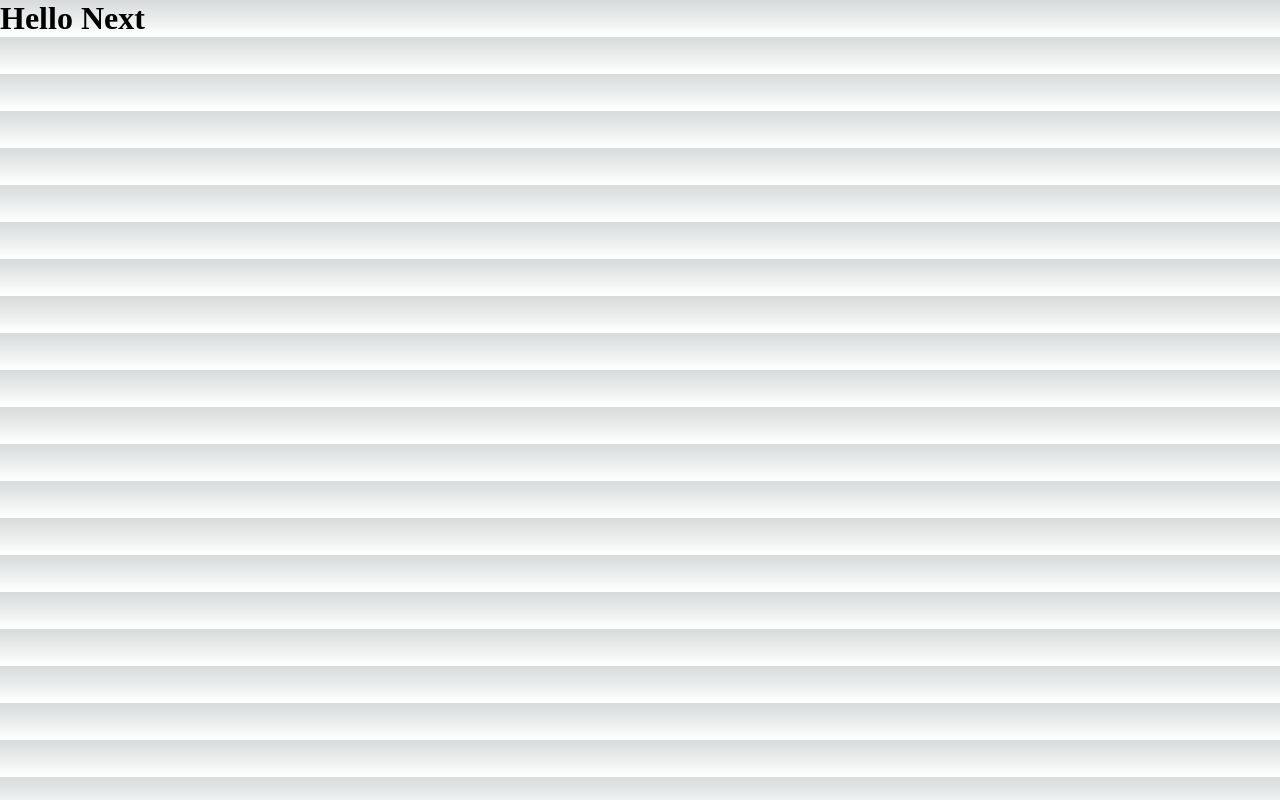
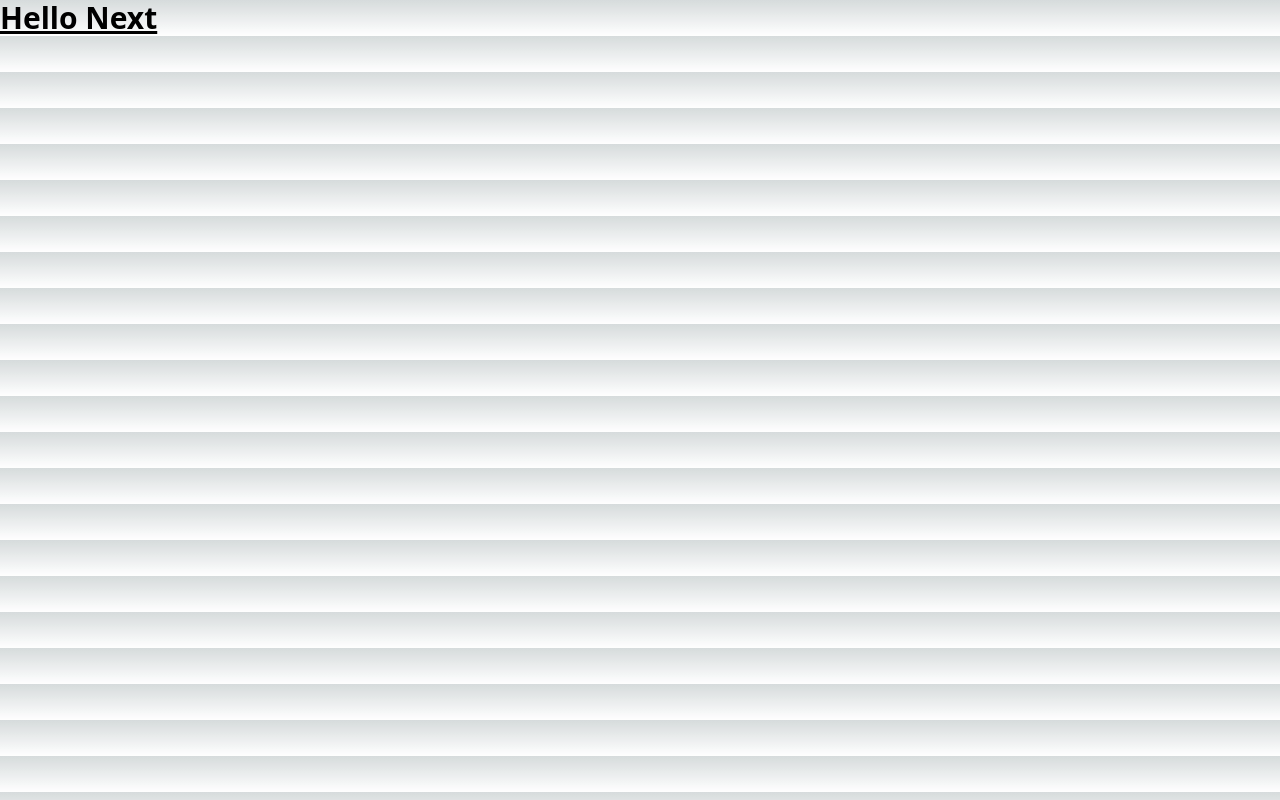
Before and after one commit to ParnaSaeidpour/postit, a Next.js app: page / in a window 1280 px wide. Built offline with nearby package versions, Linux system fonts and the light colour scheme.

Commit message:
Setting up Tailwind CSS in a project

```diff
--- a/app/globals.css
+++ b/app/globals.css
@@ -1,3 +1,8 @@
+@tailwind base;
+@tailwind components;
+@tailwind utilities;
+
+
 :root {
   --max-width: 1100px;
   --border-radius: 12px;
--- a/app/page.tsx
+++ b/app/page.tsx
@@ -3,7 +3,7 @@
 
 export default function Home() {
   return (
-    <main>
+    <main className="text-3xl font-bold underline">
       <h1>Hello Next</h1>
     </main>
   )
--- a/package.json
+++ b/package.json
@@ -17,5 +17,10 @@
     "react": "18.2.0",
     "react-dom": "18.2.0",
     "typescript": "4.9.5"
+  },
+  "devDependencies": {
+    "autoprefixer": "^10.4.13",
+    "postcss": "^8.4.21",
+    "tailwindcss": "^3.2.6"
   }
 }
--- /dev/null
+++ b/postcss.config.js
@@ -0,0 +1,6 @@
+module.exports = {
+  plugins: {
+    tailwindcss: {},
+    autoprefixer: {},
+  },
+}
--- /dev/null
+++ b/tailwind.config.js
@@ -0,0 +1,15 @@
+/** @type {import('tailwindcss').Config} */
+module.exports = {
+  content: [
+    "./app/**/*.{js,ts,jsx,tsx}",
+    "./pages/**/*.{js,ts,jsx,tsx}",
+    "./components/**/*.{js,ts,jsx,tsx}",
+
+    // Or if using `src` directory:
+
+  ],
+  theme: {
+    extend: {},
+  },
+  plugins: [],
+}
```
Also changed, not shown: 1 other file (tests, documents, lock files or other folders).
